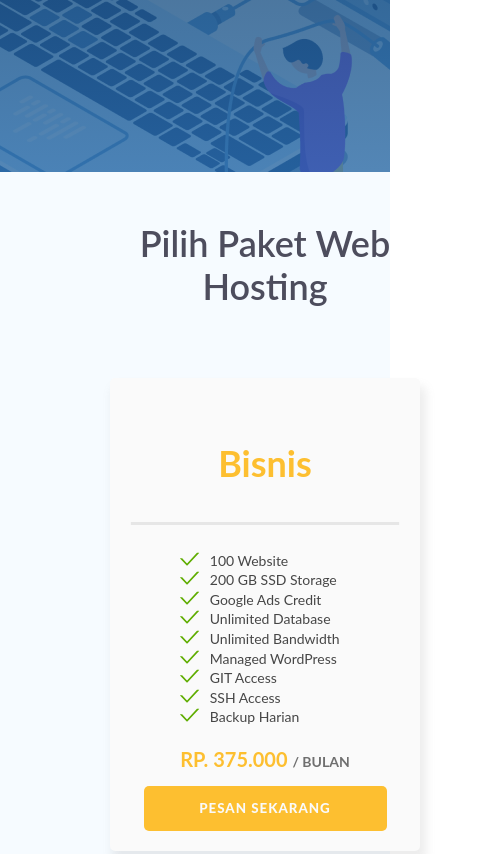
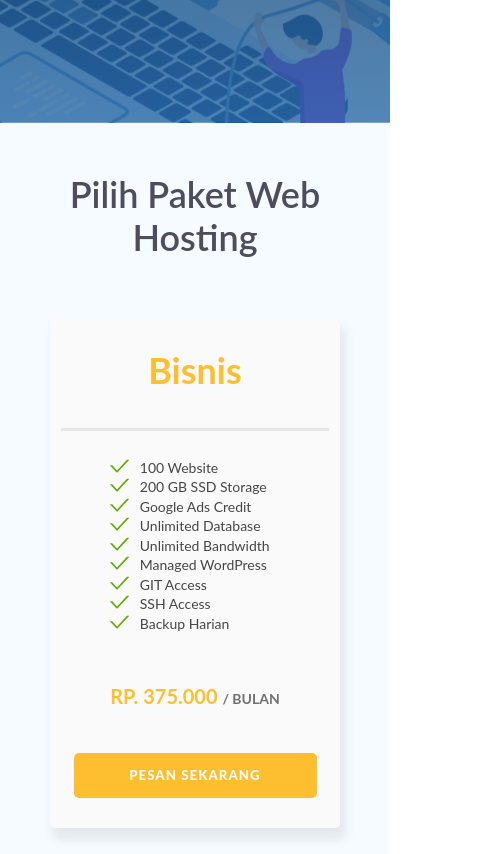
Before and after one commit to evanightly/Web-Project-PhytonGroup-WRI, a plain HTML site: page index.html in a window 390 px wide. Shown: the part 520-1374 px from the top of the page, 480 px wide, since content can reach past the window. Drawn offline with Linux system fonts and the light colour scheme; a web font is replaced by a local one.

Commit message:
revisi paket hosting

```diff
--- a/index.html
+++ b/index.html
@@ -87,7 +87,7 @@
   </main>
 
 
-  <footer>footer<footer>
+  <!-- <footer>footer<footer> -->
 
 </body>
 
--- a/styles/responsive.css
+++ b/styles/responsive.css
@@ -38,10 +38,25 @@
 
 /* X-Small devices (portrait phones, less than 576px) */
 @media (max-width: 575.98px) {
+  .paket {
+    padding: 10px;
+  }
+  .paket h1 {
+    margin: 40px;
+  }
+  .paket .container {
+    padding: 0;
+  }
+  .paket .container div {
+    padding: 30px 10px;
+  }
+  .paket .container p {
+    margin-top: 0;
+  }
   .hero h1 {
-    font-size: 40px;
+    font-size: 32px;
   }
   .hero p {
-    font-size: 18px;
+    font-size: 15px;
   }
 }
```
